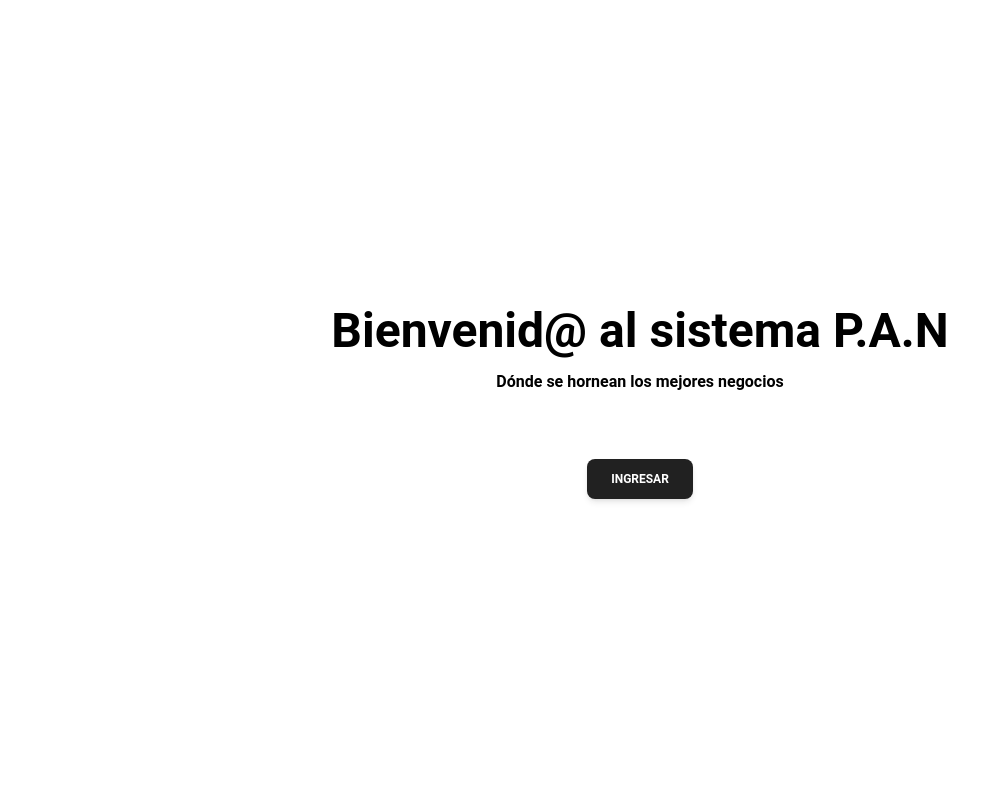
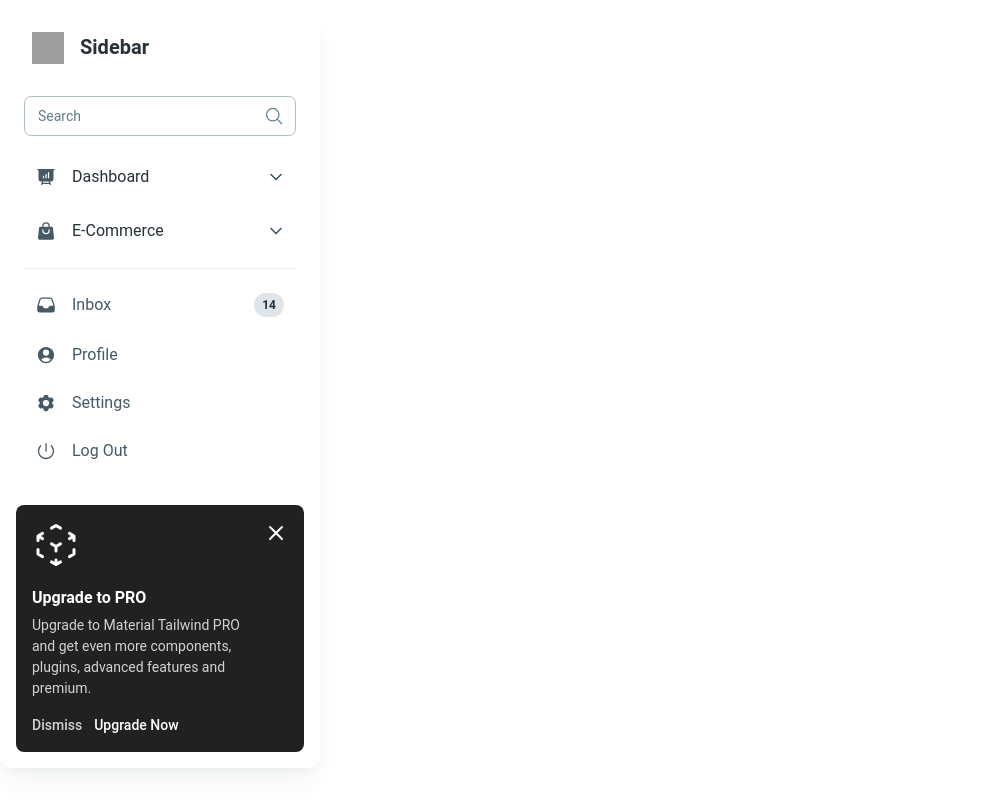
Before and after one commit to JuanCarlosBriones/Sistema-de-ventas-P-A-N, a React (Vite) app in the folder frontend/frontend-p-a-n/: page /home in a window 1280 px wide. Shown: the whole page, without its empty margins (0-997 px from the left). Built offline with nearby package versions, Linux system fonts and the light colour scheme; grey boxes are pictures that could not be loaded.

Commit message:
actualizacion271020250552

```diff
--- a/frontend/frontend-p-a-n/package.json
+++ b/frontend/frontend-p-a-n/package.json
@@ -10,10 +10,12 @@
     "preview": "vite preview"
   },
   "dependencies": {
+    "@heroicons/react": "^2.2.0",
     "@material-tailwind/react": "^2.1.10",
     "motion": "^12.23.24",
     "react": "^18.2.0",
-    "react-dom": "^18.2.0"
+    "react-dom": "^18.2.0",
+    "wouter": "^3.7.1"
   },
   "devDependencies": {
     "@eslint/js": "^9.36.0",
--- a/frontend/frontend-p-a-n/src/App.jsx
+++ b/frontend/frontend-p-a-n/src/App.jsx
@@ -1,12 +1,18 @@
+import HomeCheckOut from './Home';
+import Login from './Login';
 
-import Login from './Login';
+
+import { Route, Switch} from 'wouter';
 
 function App() {
 
   return (
      <>
-      <div className='flex flex-col justify-center items-center min-h-screen'>
-       <Login />
+      <div>
+        <Switch>
+          <Route path="/" component={Login} />
+          <Route path="/home" component={HomeCheckOut}/>
+        </Switch>
       </div>
     </>
   )
--- /dev/null
+++ b/frontend/frontend-p-a-n/src/Home.jsx
@@ -0,0 +1,10 @@
+import SideBar from "./homeComponents/SideBar"
+function HomeCheckOut(){
+    return(
+        <>
+            <SideBar />
+        </>
+    )
+}
+
+export default HomeCheckOut
--- a/frontend/frontend-p-a-n/src/Login.jsx
+++ b/frontend/frontend-p-a-n/src/Login.jsx
@@ -10,6 +10,7 @@ import {
 } from "@material-tailwind/react"
 import { motion } from "framer-motion"
 import Carta from "./Carta"
+
 
 
 function ButtonLogin({setNombreRecibido}){
@@ -39,7 +40,7 @@ function ButtonLogin({setNombreRecibido}){
 
     return(
         <>
-        <Button onClick={handleOpen}>
+        <Button onClick={handleOpen} size="lg" fullWidth>
             Ingresar
         </Button>
         <Dialog
@@ -81,7 +82,7 @@ function ButtonLogin({setNombreRecibido}){
                             whileTap={{scale:0.95}}
                             transition={{type:"spring", stiffness:300}}
                         >
-                            <Button variant="gradient" onClick={handleOpen} fullWidth type="submit">
+                            <Button variant="gradient" onClick={handleOpen} fullWidth type="submit" size="lg">
                                 Ingresar
                             </Button>
                         </motion.div>
@@ -106,20 +107,40 @@ function ButtonLoginAnimated({setNombreRecibido}){
         </>
     )
 }
+function NewView(){
+    return(
+        <Button>Nueva Vista</Button>
+    )
+}
+
+function WelcomeImage(){
+    return(
+        <>
+            <img
+              className="w-full h-screen object-cover"
+              src="../src/assets/WelcomeImages/WelcomeImageWhitBread.jpg"
+              alt="Welcome image with bread"
+            />
+        </>
+    )
+}
 
 function Login(){
     const [nombreRecibido, setNombreRecibido] = useState("")
     return(
         <>
-                <div className="flex flex-col items-center">
-                    <Typography variant="h1">
-                    Bienvenid@ al sistema P.A.N
-                    </Typography>
-                <div className="mt-2">
-                    <Typography variant="h6">
-                    Dónde se hornean los mejores negocios
-                    </Typography>
-                </div>
+
+            <WelcomeImage />
+            <div className="absolute inset-0 flex flex-col items-center justify-center text-white z-10 bg-orange-800 bg-opacity-50">
+
+                <Typography variant="h1" className="text-6xl font-bold text-center drop-shadow-2xl font-playfair">
+                Bienvenid@ al sistema P.A.N
+                </Typography>
+
+                <Typography variant="h6" className="mt-2 text-3xl text-center  font-playfair">
+                Dónde se hornean los mejores negocios
+                </Typography>
+
                 <div className="mt-16">
                     <ButtonLoginAnimated setNombreRecibido={setNombreRecibido} />
                 </div>
--- /dev/null
+++ b/frontend/frontend-p-a-n/src/RouteExample.jsx
@@ -0,0 +1,23 @@
+import { useLocation } from "wouter"
+
+function Home(){
+    const [, setLocation] = useLocation()
+    return(
+        <>
+            <div className="flex flex-col items-center justify-center h-screen">
+                <h1 className="text-2x1 font-bold mb-4">
+                    Página principal
+                </h1>
+                <button
+                    onClick={() => setLocation("/dashboard")}
+                    className="px-4 py-2 bg-blue-500 text-white rounded hover:bg-blue-blue-600"
+                >
+                    Ir al dashboard
+                </button>
+            </div>
+        </>
+    )
+
+}
+
+export default Home
--- /dev/null
+++ b/frontend/frontend-p-a-n/src/homeComponents/SideBar.jsx
@@ -0,0 +1,186 @@
+import { useState } from "react";
+import {
+  Card,
+  Typography,
+  List,
+  ListItem,
+  ListItemPrefix,
+  ListItemSuffix,
+  Chip,
+  Accordion,
+  AccordionHeader,
+  AccordionBody,
+  Alert,
+  Input,
+} from "@material-tailwind/react";
+import {
+  PresentationChartBarIcon,
+  ShoppingBagIcon,
+  UserCircleIcon,
+  Cog6ToothIcon,
+  InboxIcon,
+  PowerIcon,
+} from "@heroicons/react/24/solid";
+import {
+  ChevronRightIcon,
+  ChevronDownIcon,
+  CubeTransparentIcon,
+  MagnifyingGlassIcon,
+} from "@heroicons/react/24/outline";
+
+function SideBar(){
+    const [open, setOpen] = useState(0)
+    const [openAlert, setOpenAlert] = useState(true)
+
+    const handleOpen = (value) => {
+        setOpen(open == value ? 0 : value)
+    }
+
+    return(
+         <Card className="h-[calc(100vh-2rem)] w-full max-w-[20rem] p-4 shadow-xl shadow-blue-gray-900/5">
+      <div className="mb-2 flex items-center gap-4 p-4">
+        <img src="https://docs.material-tailwind.com/img/logo-ct-dark.png" alt="brand" className="h-8 w-8" />
+        <Typography variant="h5" color="blue-gray">
+          Sidebar
+        </Typography>
+      </div>
+      <div className="p-2">
+        <Input icon={<MagnifyingGlassIcon className="h-5 w-5" />} label="Search" />
+      </div>
+      <List>
+        <Accordion
+          open={open === 1}
+          icon={
+            <ChevronDownIcon
+              strokeWidth={2.5}
+              className={`mx-auto h-4 w-4 transition-transform ${open === 1 ? "rotate-180" : ""}`}
+            />
+          }
+        >
+          <ListItem className="p-0" selected={open === 1}>
+            <AccordionHeader onClick={() => handleOpen(1)} className="border-b-0 p-3">
+              <ListItemPrefix>
+                <PresentationChartBarIcon className="h-5 w-5" />
+              </ListItemPrefix>
+              <Typography color="blue-gray" className="mr-auto font-normal">
+                Dashboard
+              </Typography>
+            </AccordionHeader>
+          </ListItem>
+          <AccordionBody className="py-1">
+            <List className="p-0">
+              <ListItem>
+                <ListItemPrefix>
+                  <ChevronRightIcon strokeWidth={3} className="h-3 w-5" />
+                </ListItemPrefix>
+                Analytics
+              </ListItem>
+              <ListItem>
+                <ListItemPrefix>
+                  <ChevronRightIcon strokeWidth={3} className="h-3 w-5" />
+                </ListItemPrefix>
+                Reporting
+              </ListItem>
+              <ListItem>
+                <ListItemPrefix>
+                  <ChevronRightIcon strokeWidth={3} className="h-3 w-5" />
+                </ListItemPrefix>
+                Projects
+              </ListItem>
+            </List>
+          </AccordionBody>
+        </Accordion>
+        <Accordion
+          open={open === 2}
+          icon={
+            <ChevronDownIcon
+              strokeWidth={2.5}
+              className={`mx-auto h-4 w-4 transition-transform ${open === 2 ? "rotate-180" : ""}`}
+            />
+          }
+        >
+          <ListItem className="p-0" selected={open === 2}>
+            <AccordionHeader onClick={() => handleOpen(2)} className="border-b-0 p-3">
+              <ListItemPrefix>
+                <ShoppingBagIcon className="h-5 w-5" />
+              </ListItemPrefix>
+              <Typography color="blue-gray" className="mr-auto font-normal">
+                E-Commerce
+              </Typography>
+            </AccordionHeader>
+          </ListItem>
+          <AccordionBody className="py-1">
+            <List className="p-0">
+              <ListItem>
+                <ListItemPrefix>
+                  <ChevronRightIcon strokeWidth={3} className="h-3 w-5" />
+                </ListItemPrefix>
+                Orders
+              </ListItem>
+              <ListItem>
+                <ListItemPrefix>
+                  <ChevronRightIcon strokeWidth={3} className="h-3 w-5" />
+                </ListItemPrefix>
+                Products
+              </ListItem>
+            </List>
+          </AccordionBody>
+        </Accordion>
+        <hr className="my-2 border-blue-gray-50" />
+        <ListItem>
+          <ListItemPrefix>
+            <InboxIcon className="h-5 w-5" />
+          </ListItemPrefix>
+          Inbox
+          <ListItemSuffix>
+            <Chip value="14" size="sm" variant="ghost" color="blue-gray" className="rounded-full" />
+          </ListItemSuffix>
+        </ListItem>
+        <ListItem>
+          <ListItemPrefix>
+            <UserCircleIcon className="h-5 w-5" />
+          </ListItemPrefix>
+          Profile
+        </ListItem>
+        <ListItem>
+          <ListItemPrefix>
+            <Cog6ToothIcon className="h-5 w-5" />
+          </ListItemPrefix>
+          Settings
+        </ListItem>
+        <ListItem>
+          <ListItemPrefix>
+            <PowerIcon className="h-5 w-5" />
+          </ListItemPrefix>
+          Log Out
+        </ListItem>
+      </List>
+      <Alert open={openAlert} className="mt-auto" onClose={() => setOpenAlert(false)}>
+        <CubeTransparentIcon className="mb-4 h-12 w-12" />
+        <Typography variant="h6" className="mb-1">
+          Upgrade to PRO
+        </Typography>
+        <Typography variant="small" className="font-normal opacity-80">
+          Upgrade to Material Tailwind PRO and get even more components, plugins, advanced features
+          and premium.
+        </Typography>
+        <div className="mt-4 flex gap-3">
+          <Typography
+            as="a"
+            href="#"
+            variant="small"
+            className="font-medium opacity-80"
+            onClick={() => setOpenAlert(false)}
+          >
+            Dismiss
+          </Typography>
+          <Typography as="a" href="#" variant="small" className="font-medium">
+            Upgrade Now
+          </Typography>
+        </div>
+      </Alert>
+    </Card>
+    )
+}
+
+export default SideBar
--- a/frontend/frontend-p-a-n/src/index.css
+++ b/frontend/frontend-p-a-n/src/index.css
@@ -1,3 +1,10 @@
 @tailwind base;
 @tailwind components;
 @tailwind utilities;
+
+@import url('https://fonts.googleapis.com/css2?family=Playfair+Display:ital,wght@0,400..900;1,400..900&display=swap');
+
+.font-playfair{
+    font-family: "Playfair Display", serif;
+    font-optical-sizing: auto;
+}
```
Also changed, not shown: 2 other files (tests, documents, lock files or other folders).
